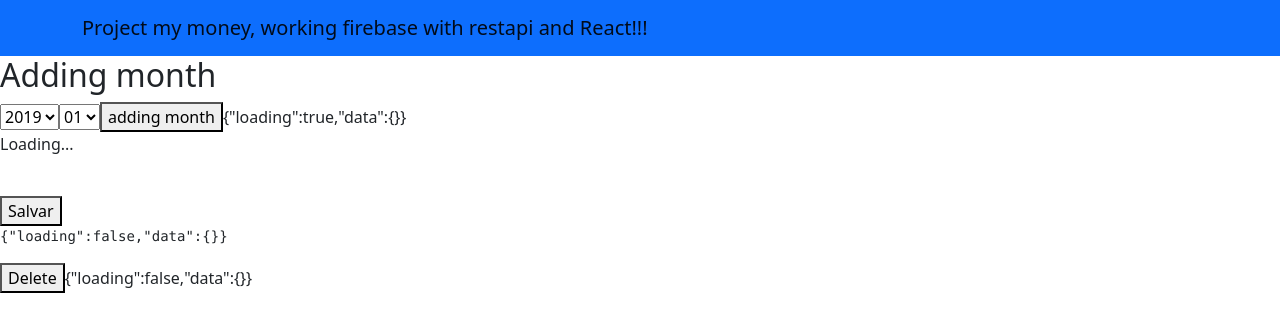
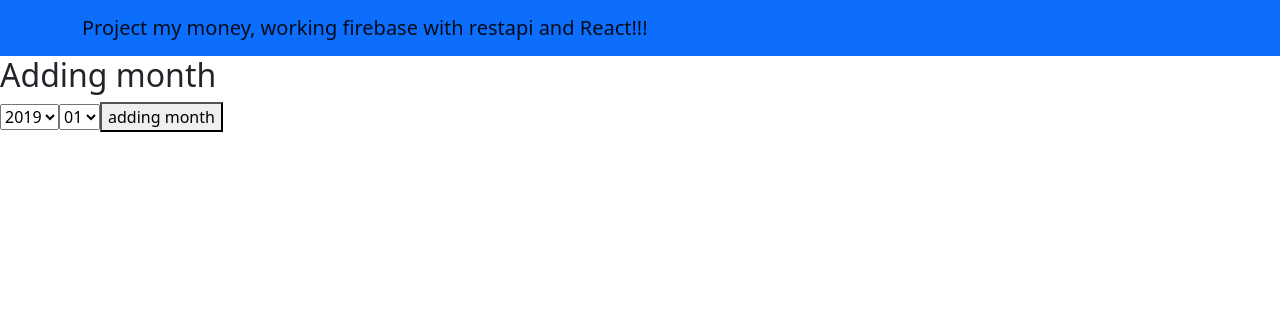
Before and after one commit to felipe-programador-18/restapi-firebase, a React (Create React App) app in the folder myapp/: page / in a window 1280 px wide. Shown: the top 332 px of the page. Built offline with nearby package versions, Linux system fonts and the light colour scheme; no server answers.

Commit message:
c41- remove and comment about code

```diff
--- a/myapp/src/App.js
+++ b/myapp/src/App.js
@@ -11,19 +11,19 @@ const {UseGet,UsePost, useDelete} = REST(BaseUrl)
 function App() {
   const  data = UseGet ('movimentacao/2022-01')
 
-const [postData, post] =  UsePost('movimentacao/2022-01')
-const [Deletdata, remove] = useDelete()
+//const [postData, post] =  UsePost('movimentacao/2022-01')
+//const [Deletdata, remove] = useDelete()
 // i have delete way whole
 
 
- const Doremove = () => {
+ //const Doremove = () => {
   // i have delete way whole
-   remove('movimentacao/2022-01/-MuhE8AHOBl46uBwFRHX')
- }
+   //remove('movimentacao/2022-01/-MuhE8AHOBl46uBwFRHX')
+// }
 
-  const Savenovo = () =>{
-    post({ valor: 10 , descricao: 'olá'})
-  }
+  //const Savenovo = () =>{
+    //post({ valor: 10 , descricao: 'olá'})
+ // }
 
   return (
     <div>
@@ -49,18 +49,7 @@ const [Deletdata, remove] = useDelete()
     </select>
     <button> adding month</button>
 
-     {JSON.stringify(data)}
-     {data.loading && <p>Loading...</p>}
-     <br/>
 
-     <button onClick={Savenovo} >Salvar</button>
-
-     <pre>
-     {JSON.stringify(postData)}
-     </pre>
-
-     <button onClick={Doremove}>Delete</button>
-     {JSON.stringify(Deletdata)}
     </div>
 );
   }
```
